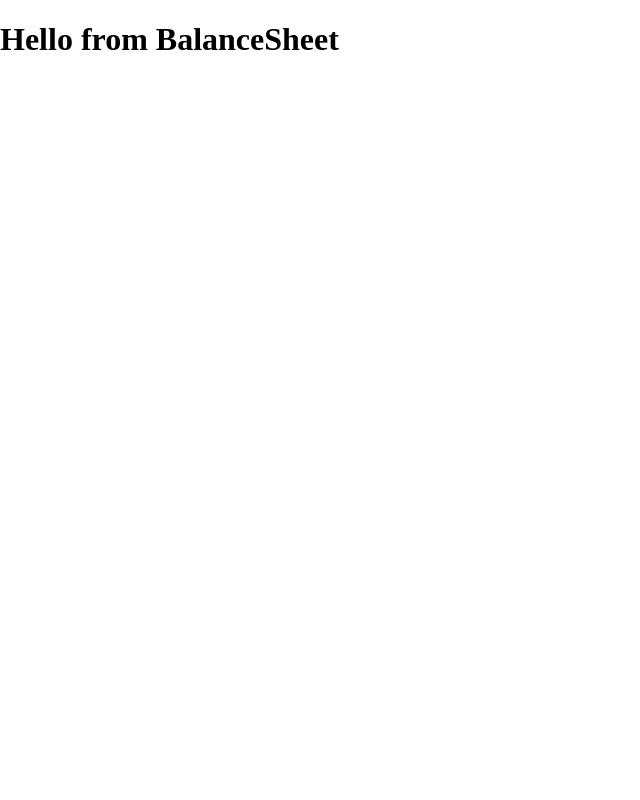
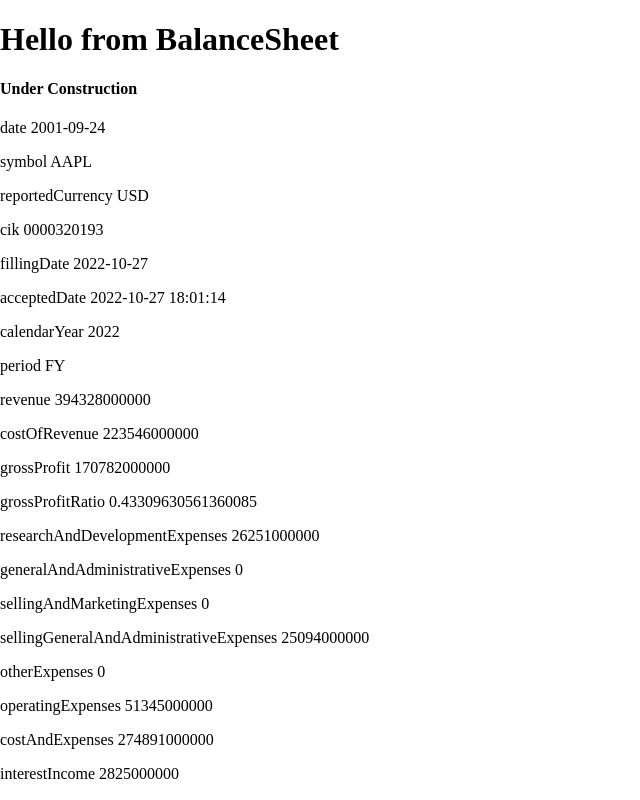
Before and after one commit to PowerLevel9000/stock-market, a React (Create React App) app: page /details/ballance-sheet in a window 1280 px wide. Shown: the top 800 px of the page, without its empty margins (0-640 px from the left). Built offline with nearby package versions, Linux system fonts and the light colour scheme.

Commit message:
under Construction Balance Sheet

```diff
--- a/src/components/BalanceSheet.jsx
+++ b/src/components/BalanceSheet.jsx
@@ -1,9 +1,30 @@
 import React from 'react';
+import { useSelector } from 'react-redux';
 
-const BalanceSheet = () => (
-  <div>
-    <h1>Hello from BalanceSheet</h1>
-  </div>
-);
+const BalanceSheet = () => {
+  const { blalanceSheet } = useSelector((store) => store.blalanceSheetReducer);
+  const data = blalanceSheet.map((item) => {
+    const objEntries = Object.entries(item);
+    const dataSpread = objEntries.map(([key, value]) => (
+      <div key={key}>
+        <p>
+          {key}
+          {' '}
+          <span>{value}</span>
+        </p>
+      </div>
+    ));
+    return dataSpread;
+  });
+  return (
+    <div>
+      <h1>Hello from BalanceSheet</h1>
+      <h4>Under Construction</h4>
+      <div>
+        {data}
+      </div>
+    </div>
+  );
+};
 
 export default BalanceSheet;
```
